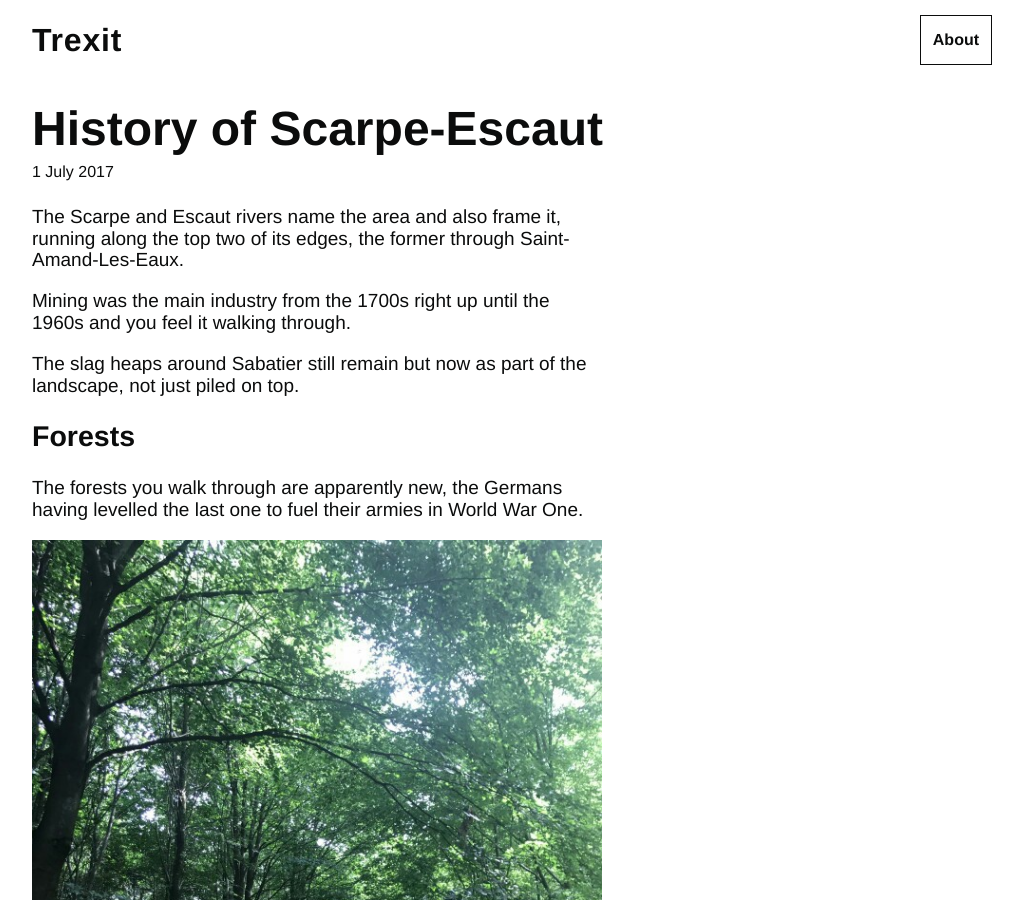
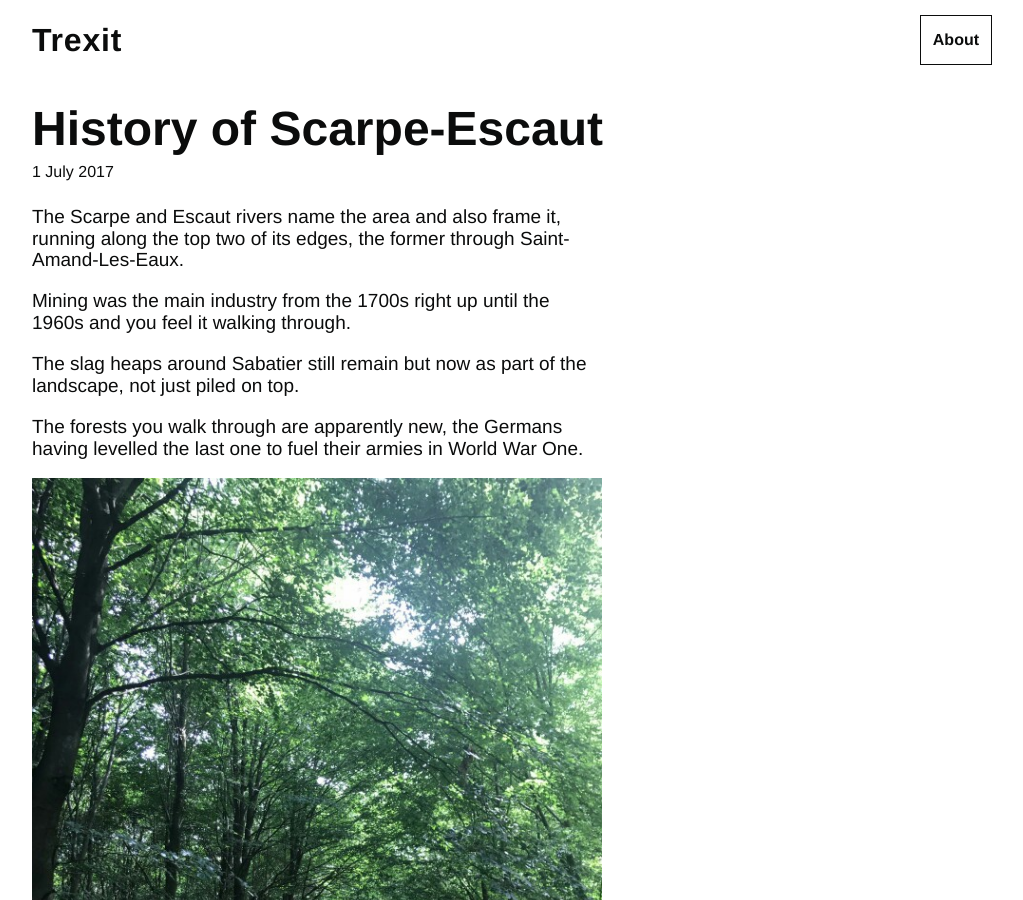
Before and after one commit to tombye/trexit, a Jekyll site: the page built from _posts/2017-07-01-history-of-scarpe-escaut.markdown, in a window 1280 px wide and 900 px high. Shown: the whole window, without its empty margins (128-1151 px from the left). Built offline with Jekyll 4.4.1, drawn with Linux system fonts in a browser that asks for light colours.

Commit message:
Clear up CSS test

```diff
--- a/_posts/2017-07-01-history-of-scarpe-escaut.markdown
+++ b/_posts/2017-07-01-history-of-scarpe-escaut.markdown
@@ -10,8 +10,6 @@ Mining was the main industry from the 1700s right up until the 1960s and you fee
 
 The slag heaps around Sabatier still remain but now as part of the landscape, not just piled on top.
 
-## Forests
-
 The forests you walk through are apparently new, the Germans having levelled the last one to fuel their armies in World War One.
 
 ![A path through the scarpe-escaut forest shaded by the treetops](https://github.com/tombye/trexit/raw/gh-pages/assets/images/scarpe-escaut-forest.jpg)
```
